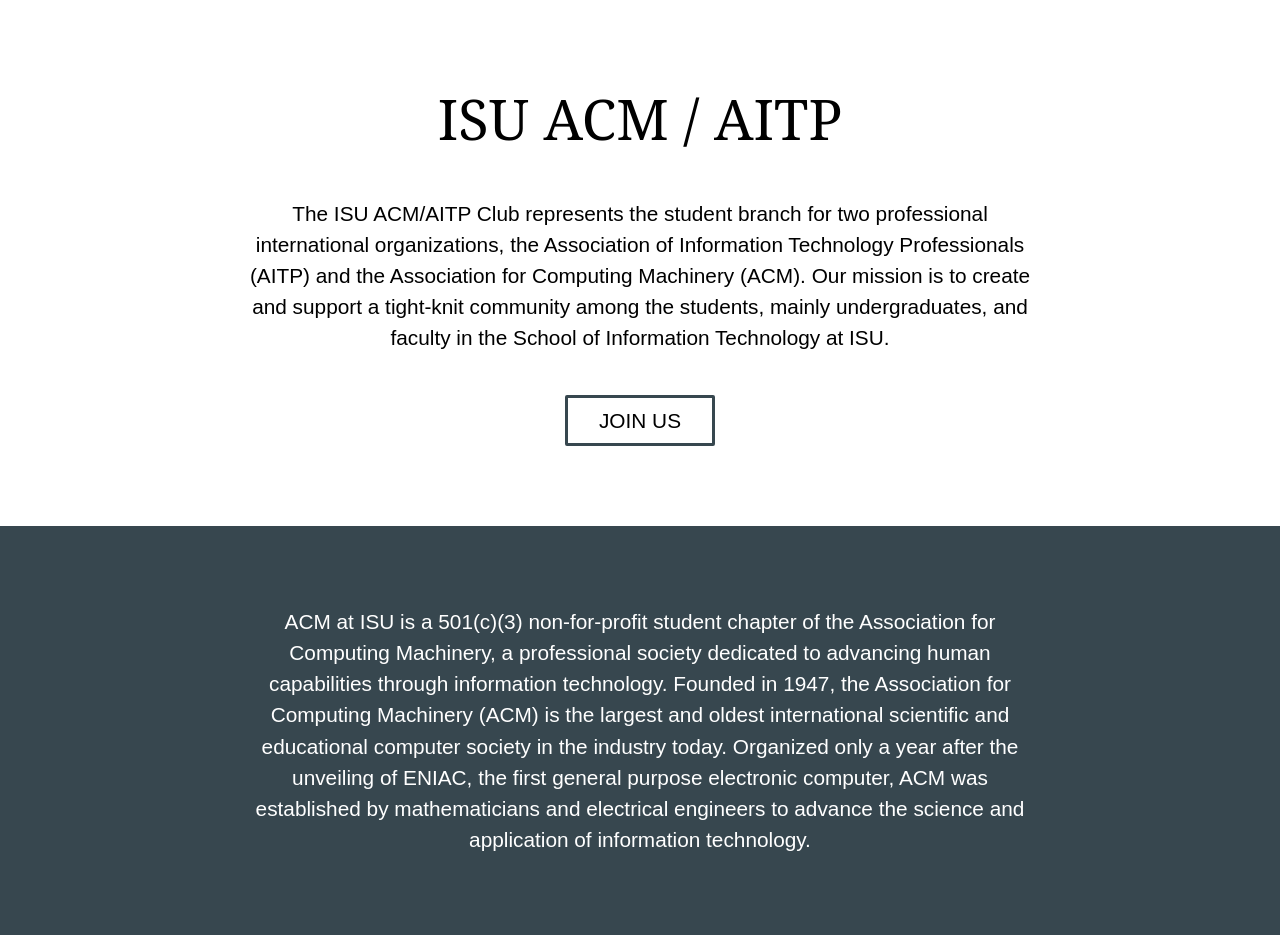
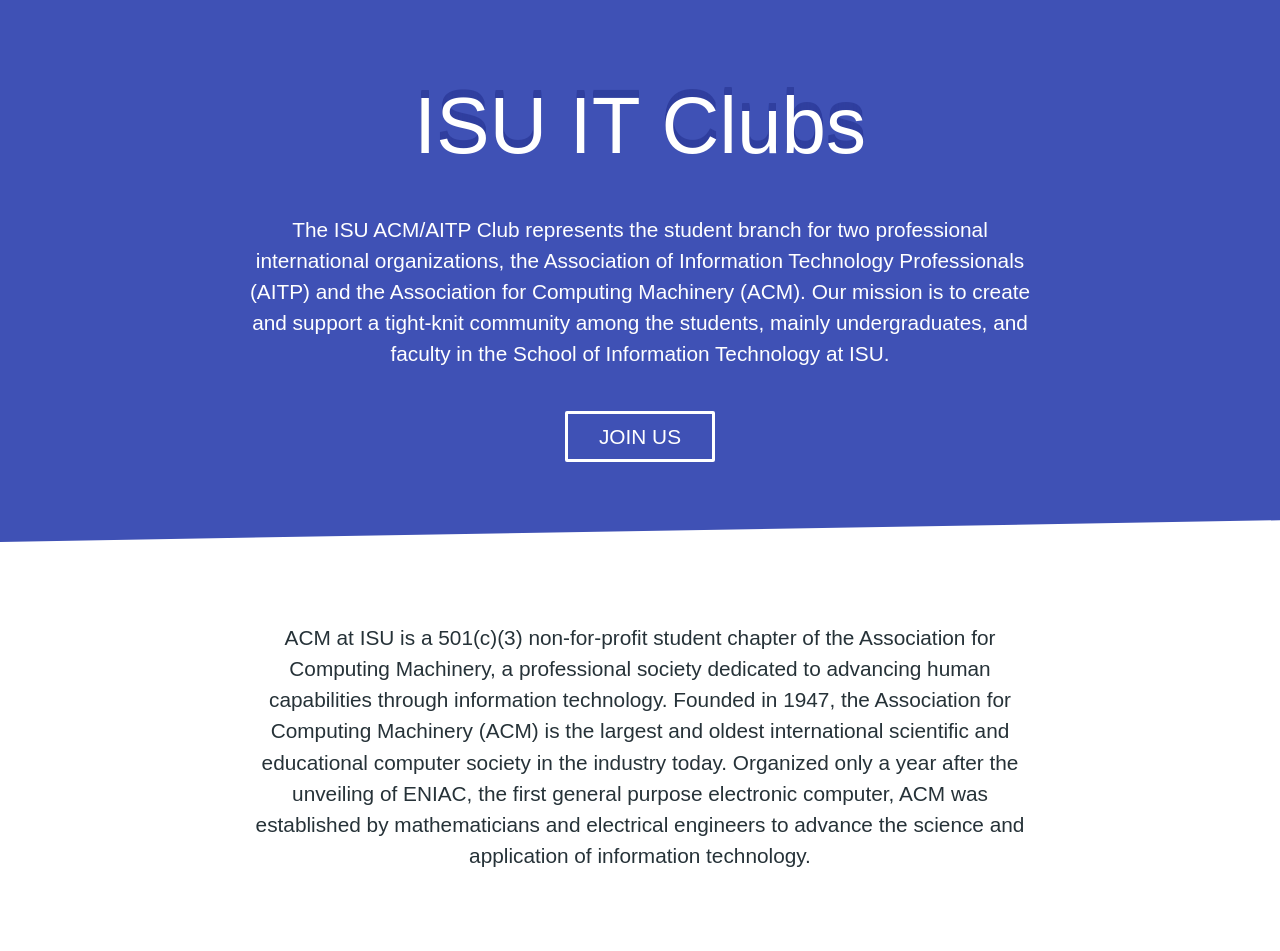
Before and after one commit to ISUWeb/it-clubs, a Jekyll site: the page built from index.md, in a window 1280 px wide. Built offline with Jekyll 4.4.1, drawn with Linux system fonts in a browser that asks for light colours.

Commit message:
fancy animation

```diff
--- a/_includes/header.html
+++ b/_includes/header.html
@@ -1,5 +1,5 @@
 <div class="header">
-    <h1>ISU ACM / AITP</h1>
+    <h1>ISU IT Clubs</h1>
     <p>The ISU ACM/AITP Club represents the student branch for two professional international organizations, the Association of Information Technology Professionals (AITP) and the Association for Computing Machinery (ACM). Our mission is to create and support a tight-knit community among the students, mainly undergraduates, and faculty in the School of Information Technology at ISU.</p>
-    <button>Join us</button>
+    <button class="">Join us</button>
 </div>
--- a/assets/master.css
+++ b/assets/master.css
@@ -3,10 +3,11 @@
 }
 
 ::selection {
-    background: #cfd8dc;
+    background: #C5CAE9;
 }
 
 body {
+    background: transparent;
     margin: 0;
 }
 
@@ -15,7 +16,7 @@
 }
 
 h1, h2, h3, h4, h5, h6 {
-    font-family: Georgia, sans-serif;
+    font-family: sans-serif;
     font-weight: lighter;
 }
 
@@ -36,27 +37,42 @@
 
 button {
     padding: .5em 1.5em;
-    border: 3px solid #37474f;
+    border: 3px solid white;
     border-radius: 2px;
-    background: white;
+    background: transparent;
+    color: white;
     font-size: 1.3em;
     text-transform: uppercase;
     transition-duration: .2s;
 }
 
 button:hover {
-    background: #37474f;
+    background: #5c6bc0;
+    border-color: #5c6bc0;
     color: white;
     transition-duration: .2s;
     cursor: pointer;
 }
 
 .header {
+    background: #3f51b5;
+    color: white;
     padding: 5em;
     text-align: center;
+    -webkit-clip-path: polygon(0 0, 100% 0, 100% 96%, 0 100%);
+            clip-path: polygon(0 0, 100% 0, 100% 96%, 0 100%);
+}
+
+h1, p, button {
+    animation: 0.8s ease 0s 1 normal forwards fadeIn;
+    animation-fill-mode: both;
+    animation-delay: .2s;
 }
 
 .header h1 {
+    text-shadow: 0 -1px #303f9f, 0 -2px #303f9f, 0 -3px #303f9f, 0 -4px #303f9f, 0 -5px #303f9f, 0 -6px #303f9f, 0 -7px #303f9f, 0 -8px #303f9f;
+    color: white;
+    font-size: 5em;
     margin: 0;
 }
 
@@ -66,9 +82,10 @@
 }
 
 .about {
-    background: #37474f;
-    color:white;
+    color: #263238;
     padding: 5em;
+    -webkit-clip-path: polygon(0 0, 100% 0, 100% 96%, 0 100%);
+    clip-path: polygon(0 0, 100% 0, 100% 96%, 0 100%);
 }
 
 .about p {
@@ -76,3 +93,15 @@
     max-width: 800px;
     margin: auto;
 }
+
+@keyframes fadeIn {
+    0% {
+        opacity: 0;
+        transform: translateY(30px);
+    }
+
+    100% {
+        opacity: 1;
+        transform: translateY(0);
+    }
+}
```
